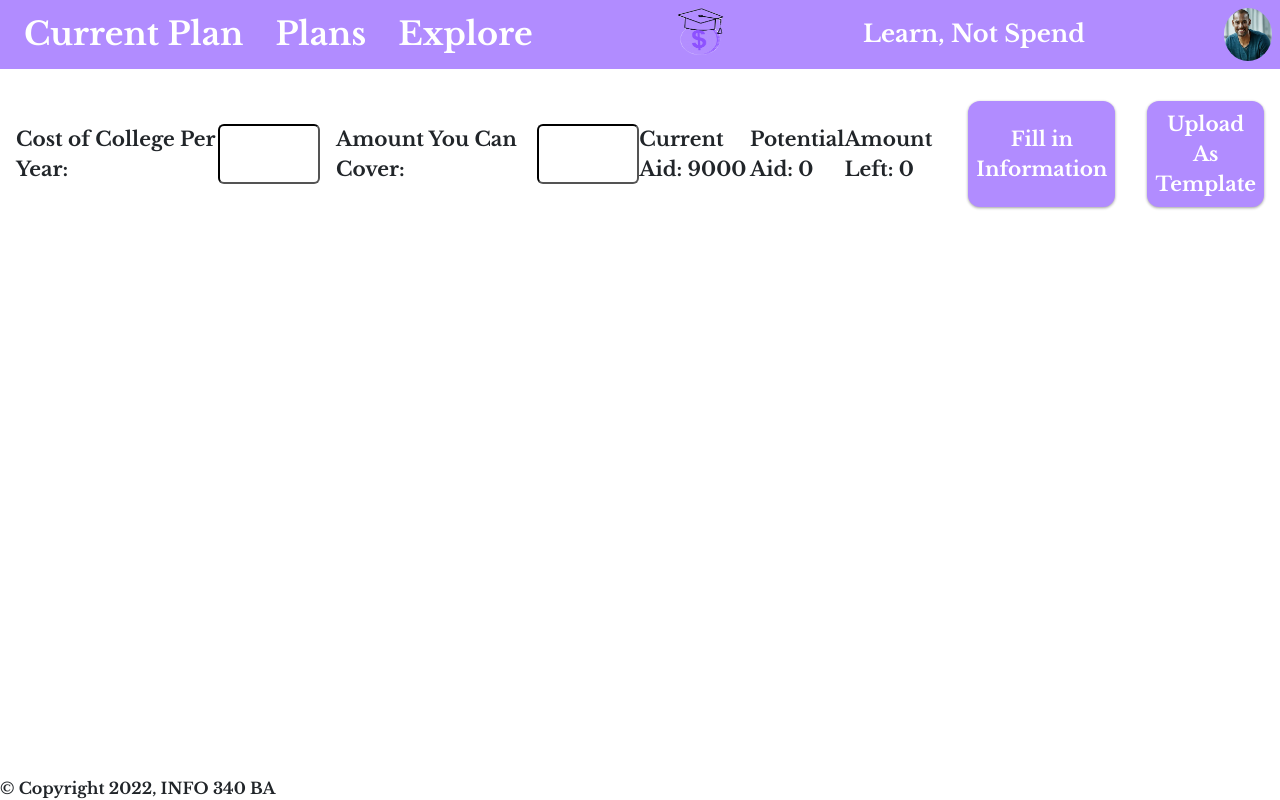
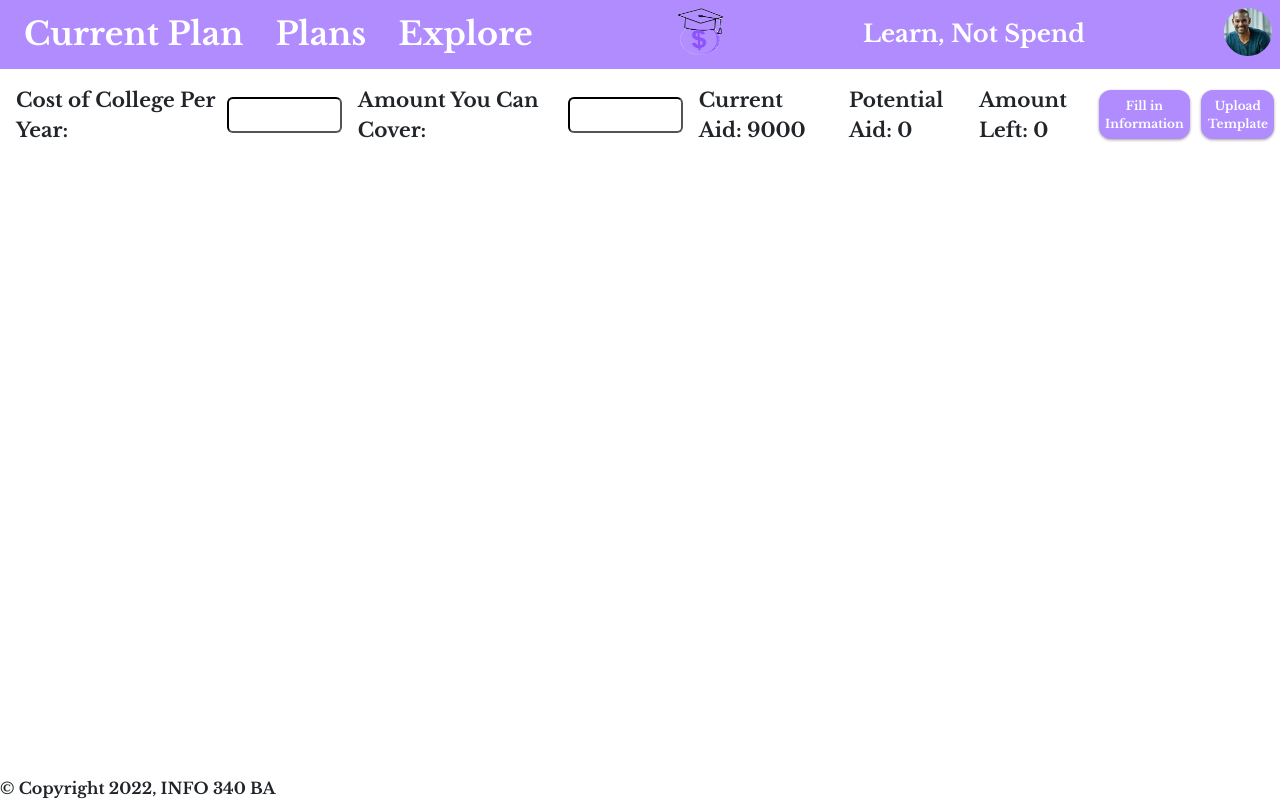
Before and after one commit to info340-wi22/Financial-Aid-Planner, a React (Create React App) app: page /main in a window 1280 px wide. Built offline with nearby package versions, Linux system fonts and the light colour scheme; a web font is replaced by a local one.

Commit message:
Scaling to 320px width shouldn't cause weird crushing anymore.

```diff
--- a/src/components/content/plan/UserInput.js
+++ b/src/components/content/plan/UserInput.js
@@ -49,7 +49,7 @@ function UserInput(props) {
             /> :
             null}
         </>
-        <button type="submit" className="card-button" onClick={handleSubmit}>Upload As Template</button>
+        <button type="submit" className="card-button" onClick={handleSubmit}>Upload Template</button>
       </div>
       <button type="button" id="arrow-button-r" className="arrow-button">
         Page 3<span className="arrow right"></span></button>
--- a/src/index.css
+++ b/src/index.css
@@ -1,10 +1,13 @@
 /* Mobile first layout. Some of these CSS rules
-   carry over to the desktop version of the site.
+carry over to the desktop version of the site.
 */
 
- /* Body CSS */
+/* Body CSS */
 html, body {
     height: 100%;
+    min-width: 100%;
+    margin: 0%;
+    padding: 0%;
 }
 
 body {
@@ -36,10 +39,19 @@ header h1 { /* controls visibility of tag line */
     display: none;
 }
 
+
+.navimage {
+    border-radius: 0%;
+}
+
+.profile {
+    border-radius: 50%;
+}
+
 header img {
-    border-radius: 50%;
-    width: 3rem;
     margin-left: auto;
+    width: 2rem;
+    height: 2rem;
 }
 
 
@@ -51,7 +63,7 @@ header img {
 
 nav a {
     margin: 0 1rem;
-    font-size: 1.75rem;
+    font-size: 0.6rem;
     color: white;
     text-decoration: none;
 }
@@ -82,6 +94,7 @@ nav a:active {
 .info-status {
     display: flex;
     flex-flow: row;
+    align-items: center;
 }
 
 label, input {
@@ -103,22 +116,19 @@ input:focus {
 .plan {
     display: flex;
     flex-flow: column;
+    align-items: center;
 }
 
 
 /* card css */
 .card {
     display: flex;
-    flex-flow: row wrap;
-    width: 40rem;
+    flex-flow: column;
+    align-items: center;
     background-color: #7f7eff;
     border-radius: 12px;
     padding: 1rem;
-    margin: 1rem;
-}
-
-.title {
-    margin-right: auto;
+    margin: 0.5rem 0.8rem;
 }
 
 .title h1 {
@@ -168,7 +178,8 @@ input:focus {
     background-color: #00a2c7;
     border-radius: 12px;
     padding: 1rem;
-    width: 58%;
+    width: 80%;
+    margin-bottom: 0.5rem;
 }
 
 .checkbox-wrapper {
@@ -194,10 +205,9 @@ input:focus {
 .amount {
     display: flex;
     flex-flow: column;
-    margin-left: auto;
     border-radius: 12px;
     background-color: #5770C9;
-    width: 39.6%;
+    width: 80%;
 }
 
 .amount p {
@@ -255,17 +265,15 @@ input:focus {
 .buttons {
     display: flex;
     flex-flow: row;
+    align-items: center;
 }
 
 button {
     background-color: #C4C4C4;
     border-style: none;
-    color: black;
-    border-radius: 24px;
+    border-radius: 12px;
     box-shadow: 0 1px 3px rgba(0, 0, 0, 0.16),
                 0 1px 3px rgba(0, 0, 0, 0.23);
-    margin: 1rem;
-    padding: 0.5rem;
 }
 
 .arrow-button {
@@ -273,12 +281,13 @@ button {
     align-items: center;
     background-color: Transparent;
     box-shadow: none;
+    font-size: 0.5rem;
 }
 
 .arrow {
     border: solid black;
-    border-width: 0 15px 15px 0;
-    padding: 10px;
+    border-width: 0 0.5rem 0.5rem 0;
+    padding: 0.4rem;
 }
 
 .right {
@@ -349,8 +358,9 @@ footer {
 .card-button {
     background-color: #B18CFF;
     color: white;
-    font-size: 20px;
-    margin-left: 2rem;
+    font-size: 75%;
+    margin: 0.35rem ;
+    padding: 0.4rem;
 }
 
 .college-wrapper label {
@@ -370,42 +380,42 @@ footer {
     width: 100%;
 }
 
-.navimage {
-    border-radius: 0%;
-    height: 3rem;
-}
 
-@media (max-width: 598px) {
+@media (min-width: 500px) {
+    header img {
+        height: 3rem;
+        width: 3rem;
+    }
+
     nav a {
-        font-size: 100%;
-    }
-    .card-button {
-        font-size: 80%;
-        margin-left: 1rem;
+        font-size: 1rem;
     }
 }
 
-@media (max-width: 800px) {
+@media (min-width: 598px) {
+    nav a {
+        font-size: 1.75rem;
+    }
+}
+
+@media (min-width: 800px) {
     .card {
-        flex-flow: column;
-        align-items: center;
-        width: 100%;
-    }
-
-    .card div {
-        margin: 1%;
+        flex-flow: row wrap;
+        width: 40rem;
     }
 
     .title {
-        margin: 1%;
+        margin-right: auto;
     }
 
+
     .to-do {
-        width: 80%;
+        width: 58%;
     }
 
     .amount {
-        width: 80%;
+        width: 39.6%;
+        margin-left: auto;
     }
 }
 
@@ -428,20 +438,19 @@ footer {
     .text {
         display: flex;
         font-size: 1.25rem;
-        align-items: center;
+    }
+
+    .text p {
+        margin: 0rem 1rem;
     }
 
     button {
         background-color: #B18CFF;
         color: white;
-        border-radius: 12px;
     }
 
-    .buttons button:last-child {
-        position: relative;
-        margin-top: 1rem;
-        margin-left: 1rem;
-        display: block;
+    .card-button p {
+        padding: 1rem;
     }
 
     .arrow-button {
@@ -452,6 +461,7 @@ footer {
         flex-flow: row wrap;
         justify-content: center;
     }
+
 
     /* Explore page */
     .explore-plan {
```
